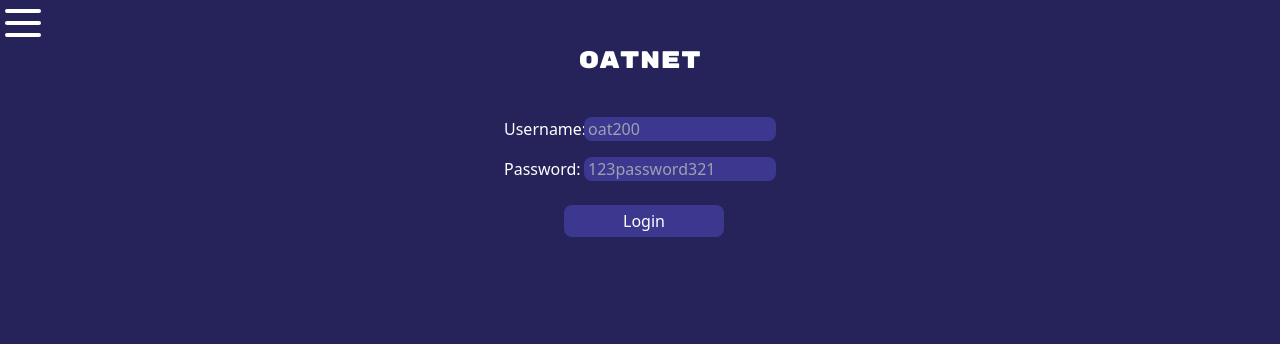
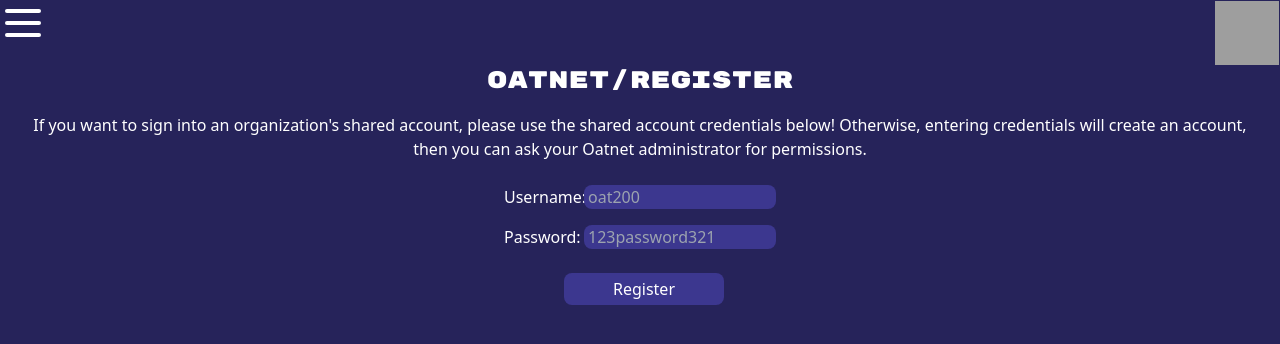
Before and after one commit to nadams128/oatnet, a React (Vite) app: page / in a window 1280 px wide. Shown: the top 344 px of the page. Built offline with nearby package versions, Linux system fonts and the light colour scheme; grey boxes are pictures that could not be loaded.

Commit message:
Updated UI for auth, added cube

```diff
--- a/src/App.tsx
+++ b/src/App.tsx
@@ -1,54 +1,77 @@
-import { useState } from 'react'
+import { useState, createContext } from 'react'
 import {
-  Link
+  Link, useLocation
 } from "react-router-dom";
+
+export const LoginContext = createContext({})
+
+function getTitle(registered:boolean, loggedIn:boolean){
+  let location = useLocation()
+  switch (location.pathname){
+    case "/":
+      return (loggedIn ? "Oatnet/Report" : (registered ? "Oatnet/Login" : "Oatnet/Register"))
+    case "/inventory":
+      return "Oatnet/Inventory"
+    case "/report":
+      return "Oatnet/Report"
+    case "/login":
+      return loggedIn ? "Oatnet/Logout" : "Oatnet/Login"
+    case "/admin":
+      return "Oatnet/Admin"
+    case "/search":
+      return "Oatnet/Search"
+    default:
+      return "Oatnet"
+  }
+}
 
 function App({children}:any) {
   const [showMenu, setShowMenu] = useState<boolean>(false)
-  const [currentPage, setCurrentPage] = useState<string>("Oatnet")
+  const [loggedIn, setLoggedIn] = useState<boolean>(localStorage.getItem("sessionID")!==null)
   return (
+    <LoginContext.Provider value={{loggedIn,setLoggedIn}}>
       <div className='w-full h-full bg-oatnet-background text-white p-px'>
         {/* Hamburger menu button, constructed out of div elements */}
+        <div className="flex flex-row justify-between">
           <div onClick={() => {setShowMenu(!showMenu)}} className="w-fit h-fit">
             <div className="w-9 h-1 m-1 my-2 bg-white rounded-lg"></div>
             <div className="w-9 h-1 m-1 my-2 bg-white rounded-lg"></div>
             <div className="w-9 h-1 m-1 my-2 bg-white rounded-lg"></div>
           </div>
+          <img className="w-16 h-16" src="/assets/kropotkin_spin_tilt_small.gif"/>
+        </div>
+
 
         {/* Menu, shown/hidden by the menu button */}
         {showMenu &&
           <div className="flex flex-wrap:wrap flex-col select-none">
             {/* Set displayed component to Inventory via routing */}
-          <div className="flex justify-center font-rubik text-lg" onClick={() => {
+            {localStorage.getItem("sessionID") && <div className="flex justify-center font-rubik text-lg" onClick={() => {
               setShowMenu(false)
-            setCurrentPage("Inventory")
             }}>
-            <Link to="/inventory">Inventory</Link>
-          </div>
+              <Link to="/search">Search</Link>
+            </div>}
 
             {/* Set displayed component to Report via routing */}
-          <div className="flex justify-center font-rubik text-lg" onClick={() => {
+            {localStorage.getItem("sessionID") && <div className="flex justify-center font-rubik text-lg" onClick={() => {
               setShowMenu(false)
-            setCurrentPage("Report")
             }}>
               <Link to="/report">Report</Link>
-          </div>
+            </div>}
 
             {/* Set displayed component to Login via routing */}
             <div className="flex justify-center font-rubik text-lg" onClick={() => {
               setShowMenu(false)
-            setCurrentPage("Login")
             }}>
-            <Link to="/login">Login/Register</Link>
+              <Link to="/login">{(localStorage.getItem("sessionID") ? "Logout" : (localStorage.getItem("username") ? "Login" : "Register"))}</Link>
             </div>
 
             {/* Set displayed component to Admin via routing */}
-          <div className="flex justify-center font-rubik text-lg" onClick={() => {
+            {localStorage.getItem("username") === "administrator" && <div className="flex justify-center font-rubik text-lg" onClick={() => {
               setShowMenu(false)
-            setCurrentPage("Admin")
             }}>
               <Link to="/admin">Admin Panel</Link>
-          </div>
+            </div>}
 
             {/* Divider */}
             <div className="flex flex-wrap:nowrap justify-center select-none">
@@ -57,10 +80,11 @@ function App({children}:any) {
           </div>
         }
         {/* Page title */}
-      <div className={("flex justify-center font-rubik select-none text-2xl mb-4")}>{currentPage}</div>
+        <div className={("flex justify-center font-rubik select-none text-2xl mb-4")}>{getTitle(localStorage.getItem("username")!==null, loggedIn)}</div>
         {/* Currently selected component is passed in as a child via routing */}
         {children}
       </div>
+    </LoginContext.Provider>
   )
 }
 
--- a/src/Inventory.tsx
+++ b/src/Inventory.tsx
@@ -120,10 +120,12 @@ function Inventory() {
     }
     else{
       updateInputs("")
+      setEditing(false)
     }
   }, [searchParams])
   return(
-    <div>
+    <>
+      {serverData[0]!=="You don't have permissions for that!" ? <div>
         {(!searchParams.get('item') ||
         (haveAmount !== undefined && needAmount !== undefined)) && <div className="flex flex-col items-center mt-2 select-none">
           <div>
@@ -133,7 +135,7 @@ function Inventory() {
             }}/>
             {/* Datalist is populated with search results based on the text in the input */}
             {searchSuggestionsEnabled && <datalist id="searchResults">
-            {serverData.map((row) => {
+              {serverData && serverData.map((row) => {
                 return <option key={row[1]}>{row[1]}</option>
               })}
             </datalist>}
@@ -215,7 +217,9 @@ function Inventory() {
             }
           </div>
         </div>}
-    </div>
+      </div> : !localStorage.getItem("sessionID") && <div className=" ml-8 mr-8 text-center">You don't have permissions to view this page! Please contact your Oatnet administrator for read and/or write permissions!</div>}
+    </>
+
   )
 }
 
--- a/src/Login.tsx
+++ b/src/Login.tsx
@@ -1,5 +1,7 @@
 "use client";
-import { useState } from 'react';
+import { useState, useContext } from 'react';
+import { useNavigate } from 'react-router-dom'
+import { LoginContext } from './App';
 
 let serverDomain = "http://127.0.0.1:5000"
 
@@ -31,25 +33,35 @@ export async function logoutUser() {
 function Login() {
     const [username, setUsername] = useState<string>()
     const [password, setPassword] = useState<string>()
-    const [loggedIn, setLoggedIn] = (localStorage.getItem("sessionID") ? useState<boolean>(true) : useState<boolean>(false))
+    const {loggedIn, setLoggedIn} = useContext<any>(LoginContext)
     const [incorrectPassword , setIncorrectPassword] = useState<boolean>(false)
+    const navigate = useNavigate()
     return(
         <div className="flex flex-col items-center mt-2 select-none">
             {/* Text input for the username property */}
-            <div className="mt-6">
+
+            {!localStorage.getItem("username") && <div className="ml-8 mr-8 text-center">
+                If you want to sign into an organization's shared account, please use the shared account credentials below! Otherwise, entering credentials will create an account, then you can ask your Oatnet administrator for permissions.
+            </div>}
+
+            {!loggedIn && <div className="mt-6">
                 <div className="w-20 float-left">Username: </div>
                 <input id="usernameBox" className="w-48 pl-1 bg-oatnet-light rounded-lg" placeholder='oat200' value={username ? username:""} onChange={e => {
                     setUsername(e.target.value)
                 }}/>
-            </div>
+            </div>}
 
             {/* Text input for the password property */}
-            <div className="mt-4">
+            {!loggedIn && <div className="mt-4">
                 <div className="w-20 float-left">Password: </div>
                 <input id="passwordBox" type="password" className="w-48 pl-1 bg-oatnet-light rounded-lg" placeholder='123password321' value={password ? password:""} onChange={ e =>{
                     setPassword(e.target.value)
                 }}/>
-            </div>
+            </div>}
+
+            {incorrectPassword && <div className="pt-2">Haha WHOOPS! Wrong Password!</div>}
+
+            {loggedIn && <div className="pt-2">You're logged in as "{localStorage.getItem("username")}", congrats! :D</div>}
 
             {/* Button to either log the user in or log the user out*/}
             <button className="mt-6 ml-2 w-40 h-8 bg-oatnet-light rounded-lg" onClick={() => {
@@ -59,7 +71,7 @@ function Login() {
                             localStorage.setItem("username",username)
                             localStorage.setItem("sessionID",response)
                             setLoggedIn(true)
-                            setIncorrectPassword(false)
+                            navigate("/report")
                         }
                         else if (response === "Incorrect Password!"){
                             setIncorrectPassword(true)
@@ -71,8 +83,7 @@ function Login() {
                     logoutUser()
                     setLoggedIn(false)
                 }
-            }}>{loggedIn ? "Logout": "Login"}</button>
-            {incorrectPassword && <div>Wrong Password!</div>}
+            }}>{loggedIn ? "Logout" : (localStorage.getItem("username") ? "Login" : "Register")}</button>
         </div>
     )
 }
--- a/src/Report.tsx
+++ b/src/Report.tsx
@@ -5,7 +5,7 @@ import {useSearchParams, useNavigate} from 'react-router-dom';
 
 // Component to view the status of the inventory, with a set of filters and an option to go to the Inventory editor
 function Report() {
-  const [serverData, setServerData] = useState<any>()
+  const [serverData, setServerData] = useState<any[]>()
   const [searchParams] = useSearchParams()
   const navigate = useNavigate()
 
@@ -35,14 +35,14 @@ function Report() {
     }
     else {
       getInventory("all").then((response) => {
-        console.log(response)
         setServerData(response)
       })
     }
   },[searchParams])
 
   return(
-    <div className="flex flex-col">
+    <>
+      {serverData && serverData[0]!=="You don't have permissions for that!" ? <div className="flex flex-col">
         {/* Button to refresh the displayed data with new changes from backend */}
         <button className="mt-2 ml-2 w-32 h-8 bg-oatnet-light rounded-lg select-none" onClick={() => {
           const filter = searchParams.get("filter")
@@ -76,7 +76,7 @@ function Report() {
           }}>Needed</button>
         </div>
           {/* Table to display report results */}
-        {serverData && serverData!=="You don't have permissions for that!" ? <table className="mt-5 mx-2 table-auto select-none">
+          <table className="mt-5 mx-2 table-auto select-none">
             <thead>
               <tr>
                 <td className="border-b border-r border-white border-dashed">Name:</td>
@@ -104,8 +104,9 @@ function Report() {
                 })
               }
             </tbody>
-        </table>:<div>You don't have permissions for that!</div>}
-    </div>
+          </table>
+      </div> : !localStorage.getItem("sessionID") && <div className=" ml-8 mr-8 text-center">You don't have permissions to view this page! Please contact your Oatnet administrator for read and/or write permissions!</div>}
+    </>
   )
 }
 
--- a/src/main.tsx
+++ b/src/main.tsx
@@ -24,7 +24,7 @@ const router = createBrowserRouter(createRoutesFromElements(
   >
     <Route
       path = "/"
-      element = {<Login/>}
+      element = {localStorage.getItem("sessionID") ? <Report/> : <Login/>}
     />
     <Route
       path = "/inventory"
@@ -43,6 +43,10 @@ const router = createBrowserRouter(createRoutesFromElements(
       path = "/admin"
       element = {<Admin/>}
     />
+    <Route
+      path = "/search"
+      element = {<Inventory/>}
+    />
   </Route>
 
 ));
```
Also changed, not shown: src/Admin.tsx (+15 -11 lines), 1 other file (tests, documents, lock files or other folders). Lines whose indentation alone changed are shown as unchanged.
